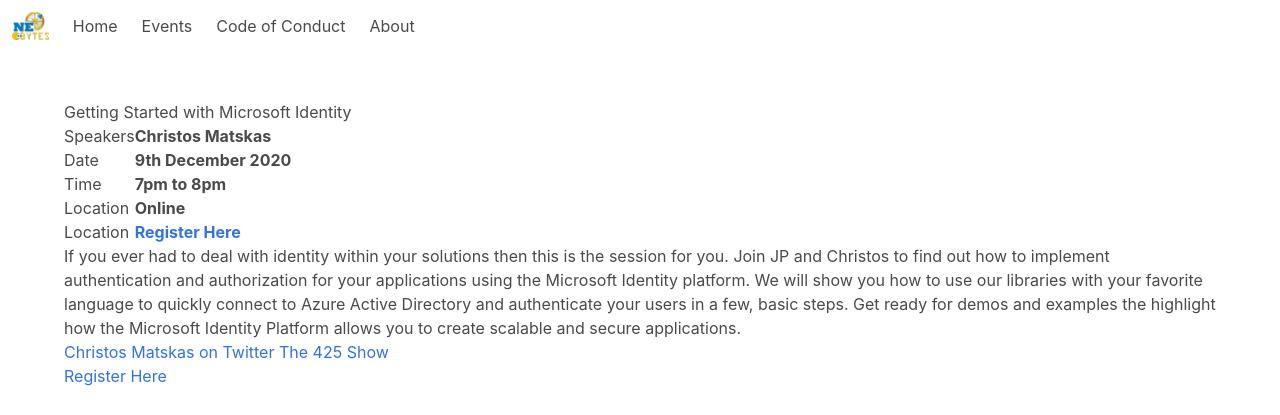
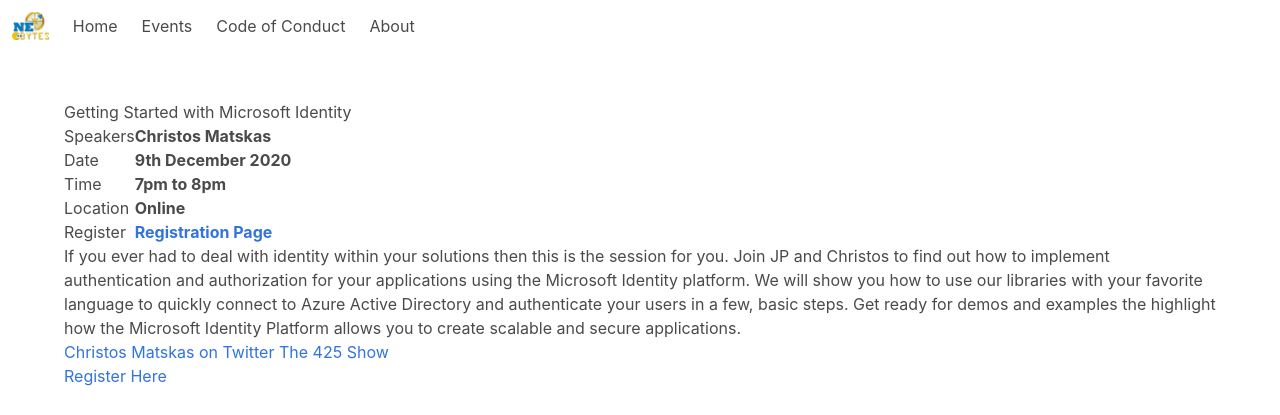
Before and after one commit to ne-bytes/ne-bytes.github.io, a Jekyll site: the page built from _posts/2020-12-09-getting-started-with-microsoft-identity.md, in a window 1280 px wide. Shown: the top 415 px of the page. Built offline with Jekyll 4.4.1, drawn with Linux system fonts in a browser that asks for light colours.

Commit message:
Update event.html

```diff
--- a/_layouts/event.html
+++ b/_layouts/event.html
@@ -23,7 +23,7 @@
       <tr><td>Location</td><td class="has-text-weight-bold">{{ page.location }}</td></tr>
       {% endif %}
       {%if page.register %}
-      <tr><td>Location</td><td class="has-text-weight-bold"><a href="{{ page.register }}">Register Here</a></td></tr>
+      <tr><td>Register</td><td class="has-text-weight-bold"><a href="{{ page.register }}">Registration Page</a></td></tr>
       {% endif %}
       </tbody>
     </table>
```
